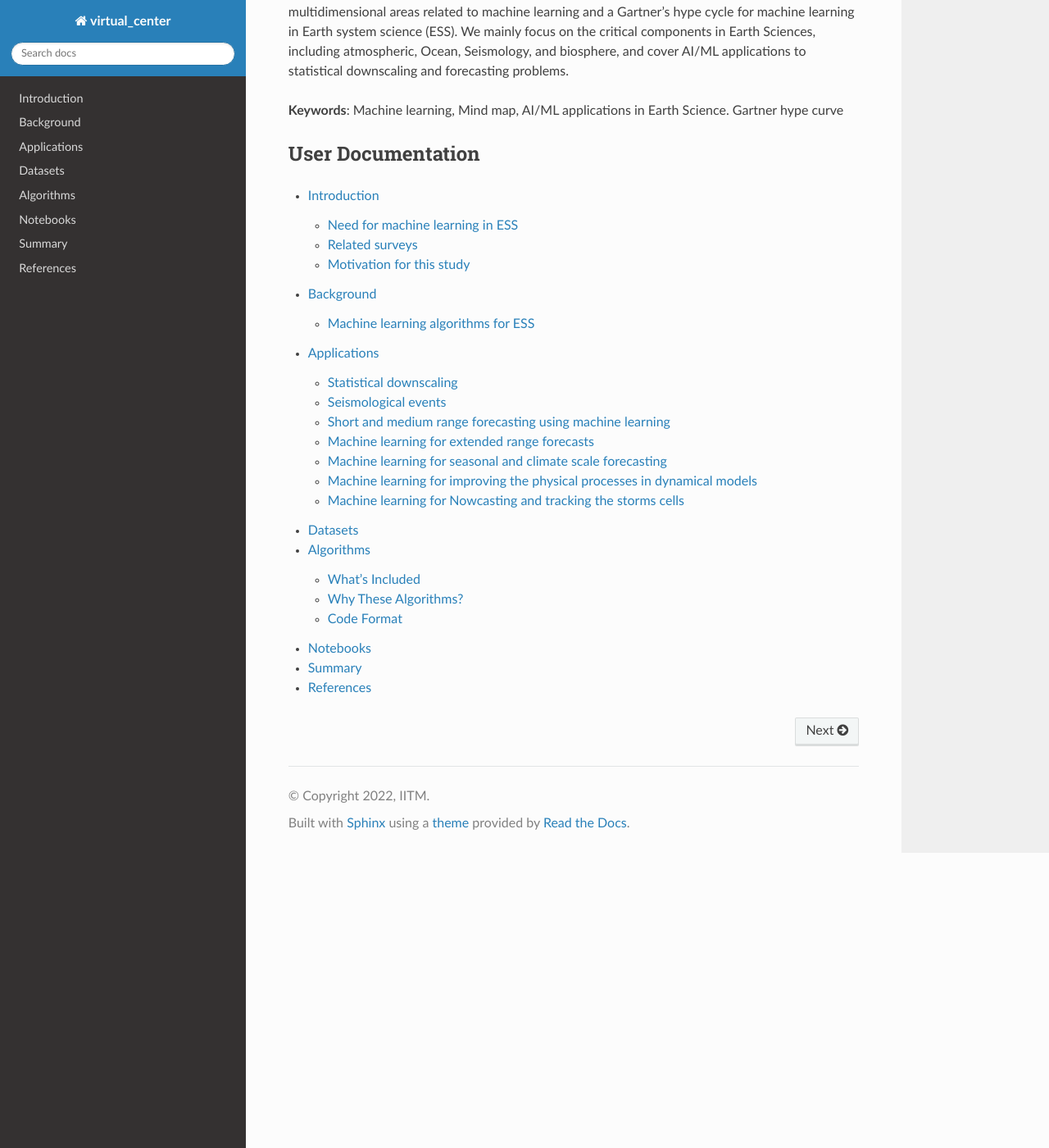
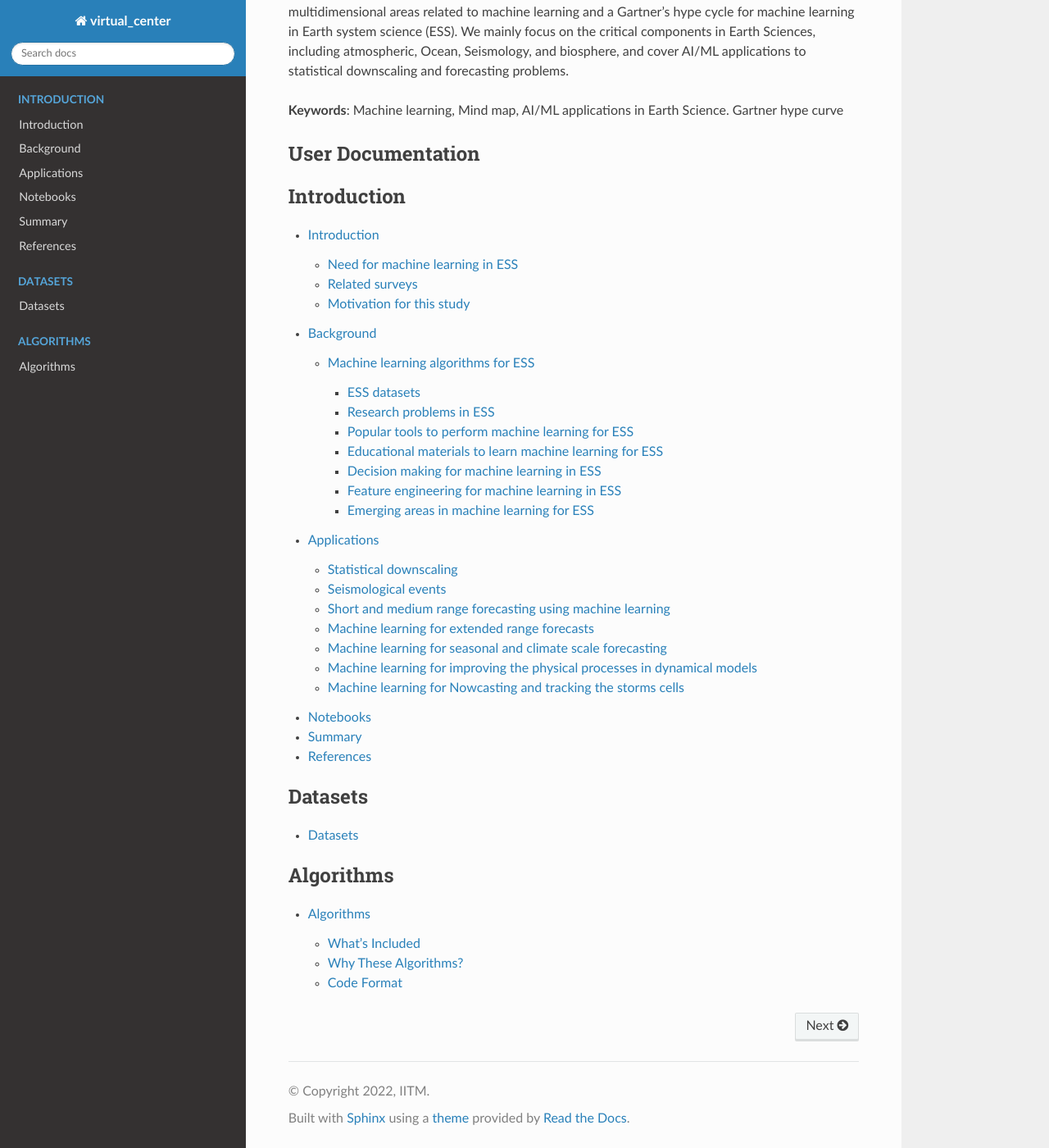
Before and after one commit to tejas-veer/virtual_center, a Sphinx documentation site: the page built from docs/source/index.rst, in a window 1280 px wide and 1400 px high, scrolled down 805 px. Shown: the whole window at 82% size. Built offline with Sphinx 7.4.7 and the Read the Docs theme 2.0.0, drawn with Linux system fonts in a browser that asks for light colours.

Commit message:
Update index.rst

```diff
--- a/docs/source/index.rst
+++ b/docs/source/index.rst
@@ -28,13 +28,25 @@ User Documentation
 ____________________
 
 .. toctree::
-   :maxdepth: 2
+   :maxdepth: 6
+   :caption: Introduction
 
    introduction
    background
    application
-   datasets
-   algorithms
    notebooks
    summary
    references
+
+
+.. toctree::
+   :maxdepth: 2
+   :caption: Datasets
+
+   datasets
+
+.. toctree::
+   :maxdepth: 2
+   :caption: Algorithms
+
+   algorithms
```
